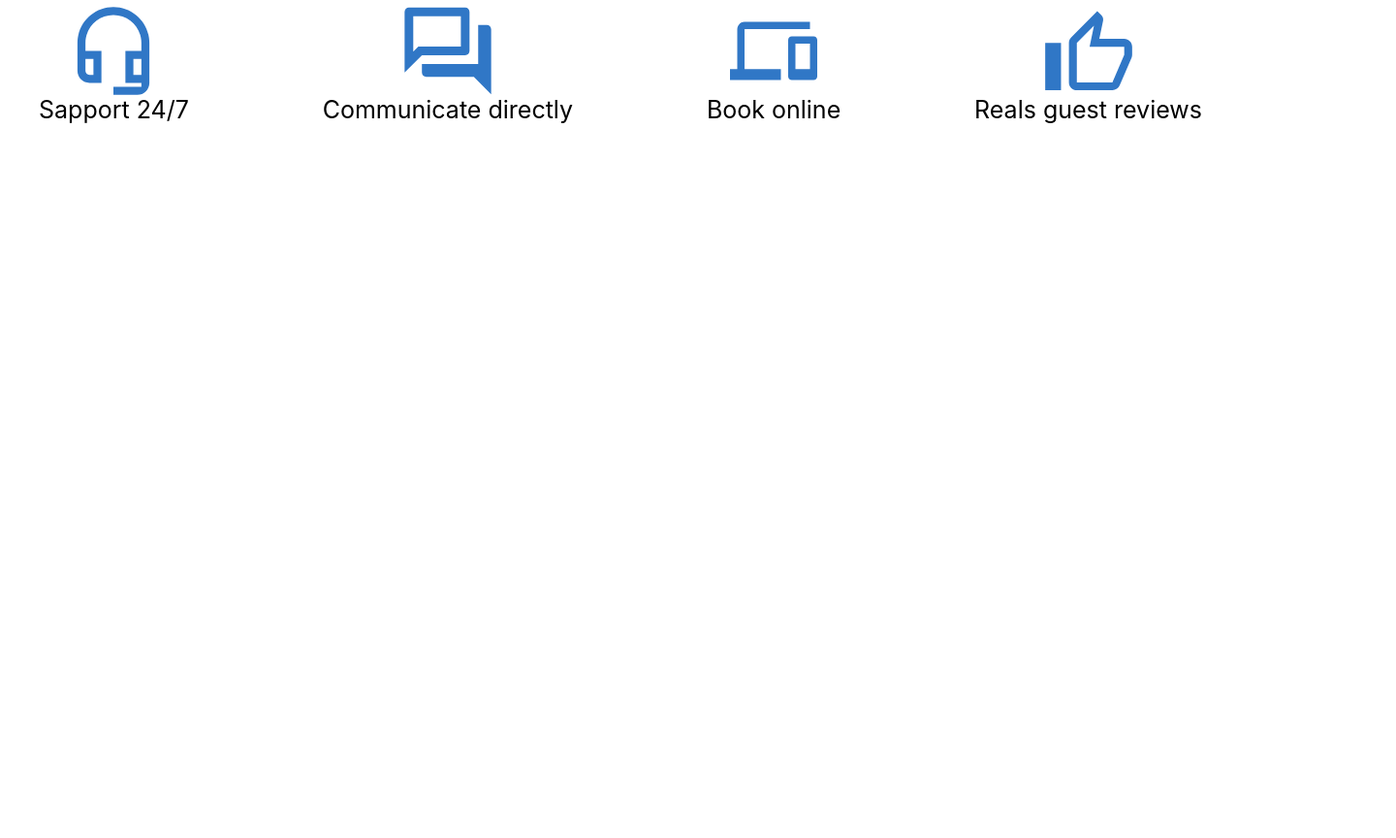
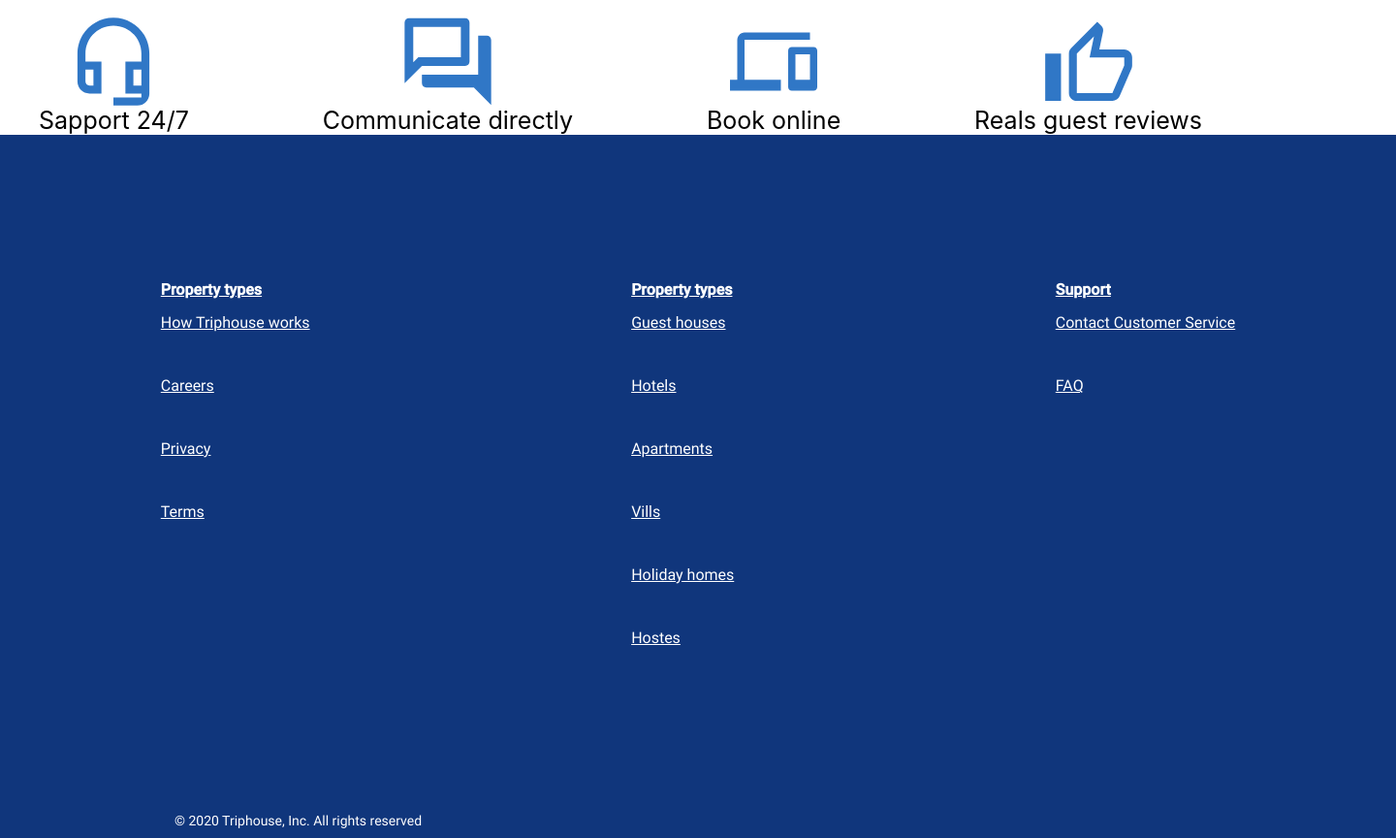
Before and after one commit to DenisKishylia/if-html, a plain HTML site: page Triphouse-project/index.html in a window 1280 px wide. Shown: the part 220-1084 px from the top of the page at 97% size, 1440 px wide, since content can reach past the window. Before the commit the page ends 800 px from the top, so only its background shows below. Drawn offline with Linux system fonts and the light colour scheme.

Commit message:
homework_lesson-5 (#4)
* homework_lesson-5

* error corection

Co-authored-by: DenisKishylia <you@example.com>

```diff
--- a/Triphouse-project/index.html
+++ b/Triphouse-project/index.html
@@ -8,7 +8,7 @@
     <link rel="stylesheet" href="./style.css">
 </head>
 <body>
-    <section class="offer">
+    <main class="offer">
         <div class="container">
             <h1 class="offer_title">What to be offer</h1>
             <div class="offer_items">
@@ -30,6 +30,58 @@
                 </div>
             </div>
         </div>
-    </section>
+    </main>
+    <footer class="footer">
+        <div class="footer-content">
+                <ul class="footer-content__list">
+                    <h4><a href="#">Property types</a></h4>
+                        <li>
+                            <a href="#">How Triphouse works</a>
+                        </li>
+                        <li>
+                            <a href="#">Careers</a>
+                        </li>
+                        <li>
+                            <a href="#">Privacy</a>
+                        </li>
+                        <li>
+                            <a href="#">Terms</a>
+                        </li>
+                </ul>
+                <ul class="footer-content__list">
+                    <h4><a href="#">Property types</a></h4>
+                    <li>
+                        <a href="#">Guest houses</a>
+                    </li>
+                    <li>
+                        <a href="#">Hotels</a>
+                    </li>
+                    <li>
+                        <a href="#">Apartments</a>
+                    </li>
+                    <li>
+                        <a href="#">Vills</a>
+                    </li>
+                    <li>
+                        <a href="#">Holiday homes</a>
+                    </li>
+                    <li>
+                        <a href="#">Hostes</a>
+                    </li>
+                </ul>
+                <ul class="footer-content__list">
+                    <h4><a href="#">Support</a></h4>
+                    <li>
+                        <a href="#">Contact Customer Service</a>
+                    </li>
+                    <li>
+                        <a href="#">FAQ</a>
+                    </li>
+                </ul>
+        </div>
+        <div class="footer__info">
+           <p>&copy; 2020 Triphouse, Inc. All rights reserved</p>
+          </div>
+    </footer>
    </body>
 </html>
--- a/Triphouse-project/style.css
+++ b/Triphouse-project/style.css
@@ -1,7 +1,36 @@
+/* roboto-regular - latin */
+@font-face {
+  font-family: 'Roboto';
+  font-style: normal;
+  font-weight: 400;
+  src: url('./fonts/roboto-v27-latin-regular.eot'); /* IE9 Compat Modes */
+  src: local(''),
+       url('./fonts/roboto-v27-latin-regular.eot?#iefix') format('embedded-opentype'), /* IE6-IE8 */
+       url('./fonts/roboto-v27-latin-regular.woff2') format('woff2'), /* Super Modern Browsers */
+       url('./fonts/roboto-v27-latin-regular.woff') format('woff'), /* Modern Browsers */
+       url('./fonts/roboto-v27-latin-regular.ttf') format('truetype'), /* Safari, Android, iOS */
+       url('./fonts/roboto-v27-latin-regular.svg#Roboto') format('svg'); /* Legacy iOS */
+}
+/* roboto-500 - latin */
+@font-face {
+  font-family: 'Roboto';
+  font-style: normal;
+  font-weight: 500;
+  src: url('./fonts/roboto-v27-latin-500.eot'); /* IE9 Compat Modes */
+  src: local(''),
+       url('./fonts/roboto-v27-latin-500.eot?#iefix') format('embedded-opentype'), /* IE6-IE8 */
+       url('./fonts/roboto-v27-latin-500.woff2') format('woff2'), /* Super Modern Browsers */
+       url('./fonts/roboto-v27-latin-500.woff') format('woff'), /* Modern Browsers */
+       url('./fonts/roboto-v27-latin-500.ttf') format('truetype'), /* Safari, Android, iOS */
+       url('./fonts/roboto-v27-latin-500.svg#Roboto') format('svg'); /* Legacy iOS */
+}
+
 * {
+
     margin: 0;
     padding: 0;
     box-sizing: border-box;
+    font-family: "Roboto";
   }
 
 .container {
@@ -51,3 +80,49 @@
     font-size: 25px;
     font-family: -apple-system, BlinkMacSystemFont, 'Segoe UI', Roboto, Oxygen, Ubuntu, Cantarell, 'Open Sans', 'Helvetica Neue', sans-serif;
   }
+
+  footer {
+    background: #10367C;
+    width: 1440px;
+    margin: 0px auto;
+    padding:10px 0;
+  }
+
+  .footer-content {
+    display: flex;
+	  Justify-content:space-around;
+    flex-direction: row
+  }
+  .footer-content__list {
+    margin: 120px 0px;
+    padding: 20px;
+
+  }
+
+  .footer-content__list ul:first-child {
+    margin-bottom: 20px;
+  }
+
+  ul {
+    list-style: none;
+    padding: 20px;
+  }
+  li {
+    height: 50px;
+    font-family: "Roboto";
+    font-size: medium;
+    color: #ffff;
+    margin-top:15px;
+  }
+
+
+
+a {
+  color: #ffff;
+}
+
+.footer__info {
+ color: rgb(255, 255, 255);
+  margin-left: 180px;
+  font-size: 14px;
+  line-height: 16px;}
```
Also changed, not shown: Triphouse-project/fonts/roboto-v27-latin-500.ttf (added), Triphouse-project/fonts/roboto-v27-latin-500.woff (added), Triphouse-project/fonts/roboto-v27-latin-500.woff2 (added), Triphouse-project/fonts/roboto-v27-latin-regular.ttf (added), Triphouse-project/fonts/roboto-v27-latin-regular.woff (added), Triphouse-project/fonts/roboto-v27-latin-regular.woff2 (added), 4 other files.
